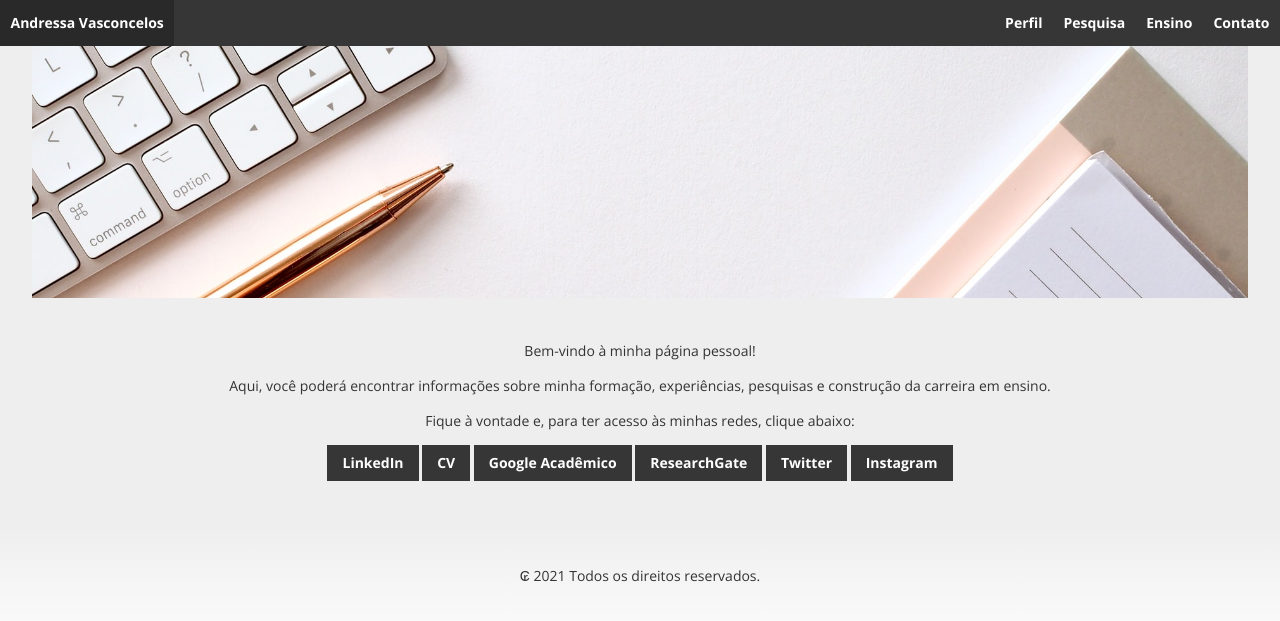
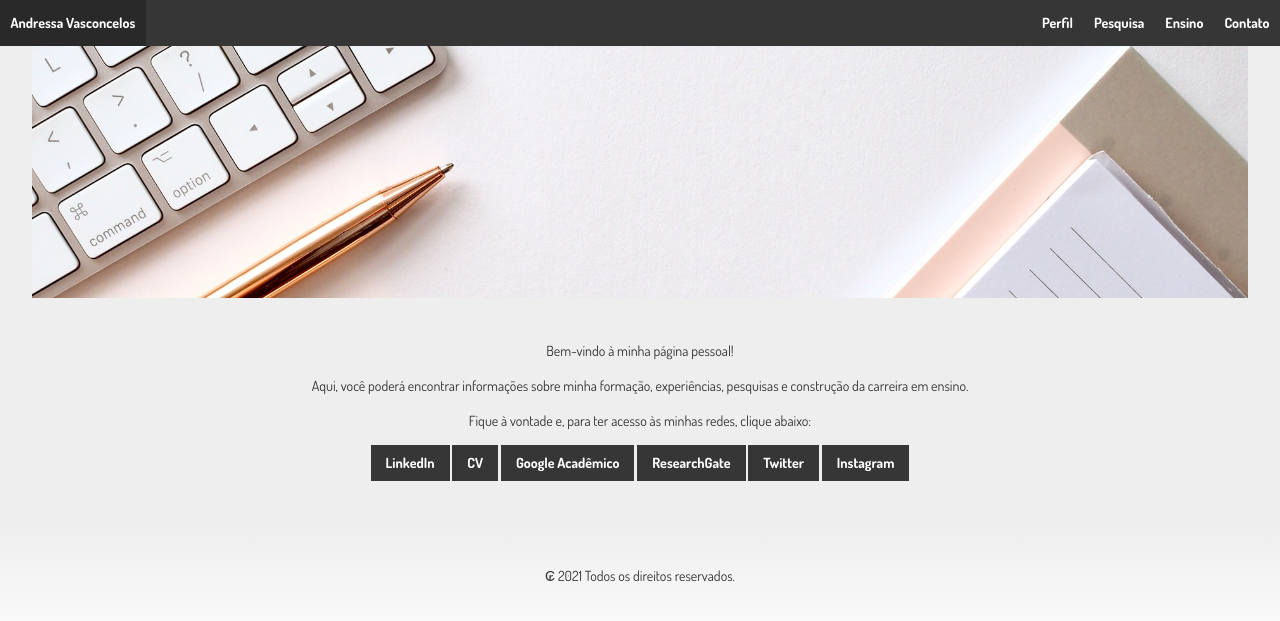
Before and after one commit to andressamielke/andressamielke.github.io, a Jekyll site: the page built from index.md, in a window 1280 px wide. Shown: the top 621 px of the page. Built offline with Jekyll 4.4.1, drawn with Linux system fonts in a browser that asks for light colours; some web fonts are replaced.

Commit message:
Update main.scss

```diff
--- a/_sass/main.scss
+++ b/_sass/main.scss
@@ -1,4 +1,4 @@
-@import url('https://fonts.googleapis.com/css2?family=Open+Sans:wght@400;700&display=swap');
+@import url('https://fonts.googleapis.com/css2?family=Dosis:wght@400;700&display=swap');
 
 $backgroundColor: #eeeeee;
 $bodyColor: #333333;
@@ -15,7 +15,7 @@ a:link {
 }
 
 body {
-font-family: 'Open Sans', sans-serif;
+font-family: 'Dosis', sans-serif;
   background: $backgroundColor;
   color: $bodyColor;
 }
```
